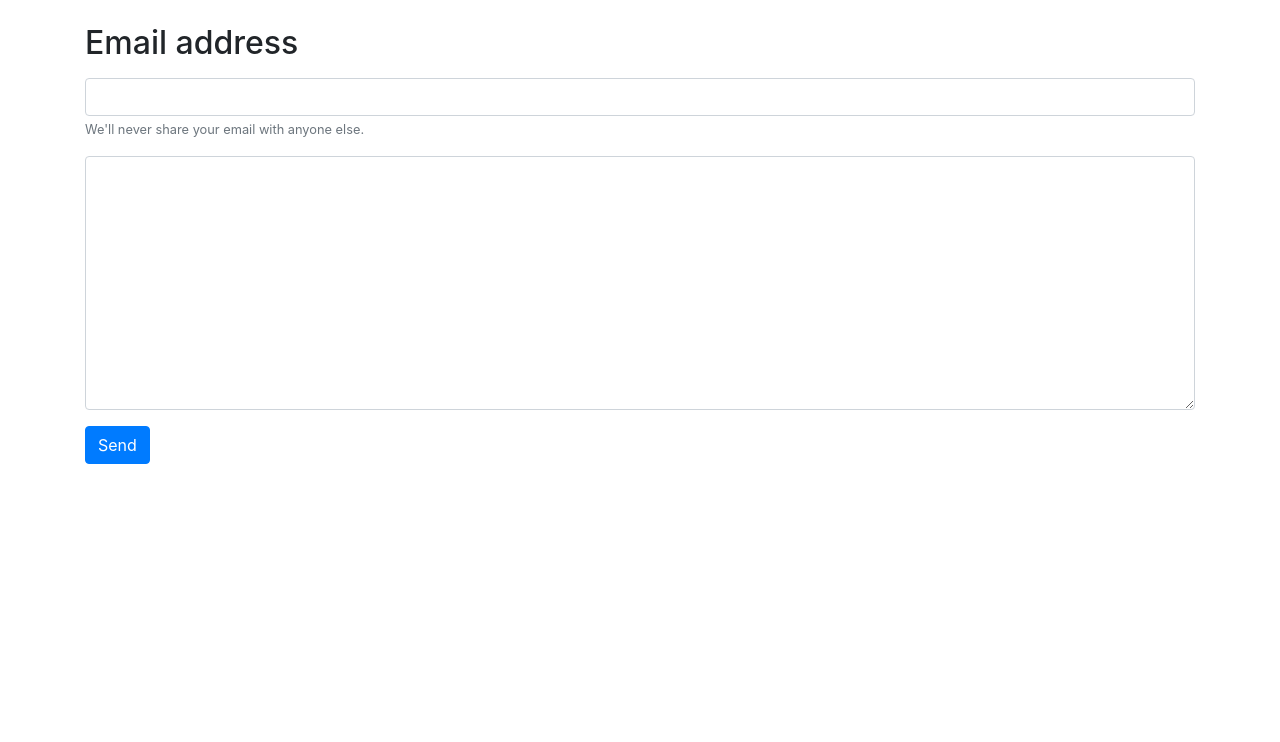
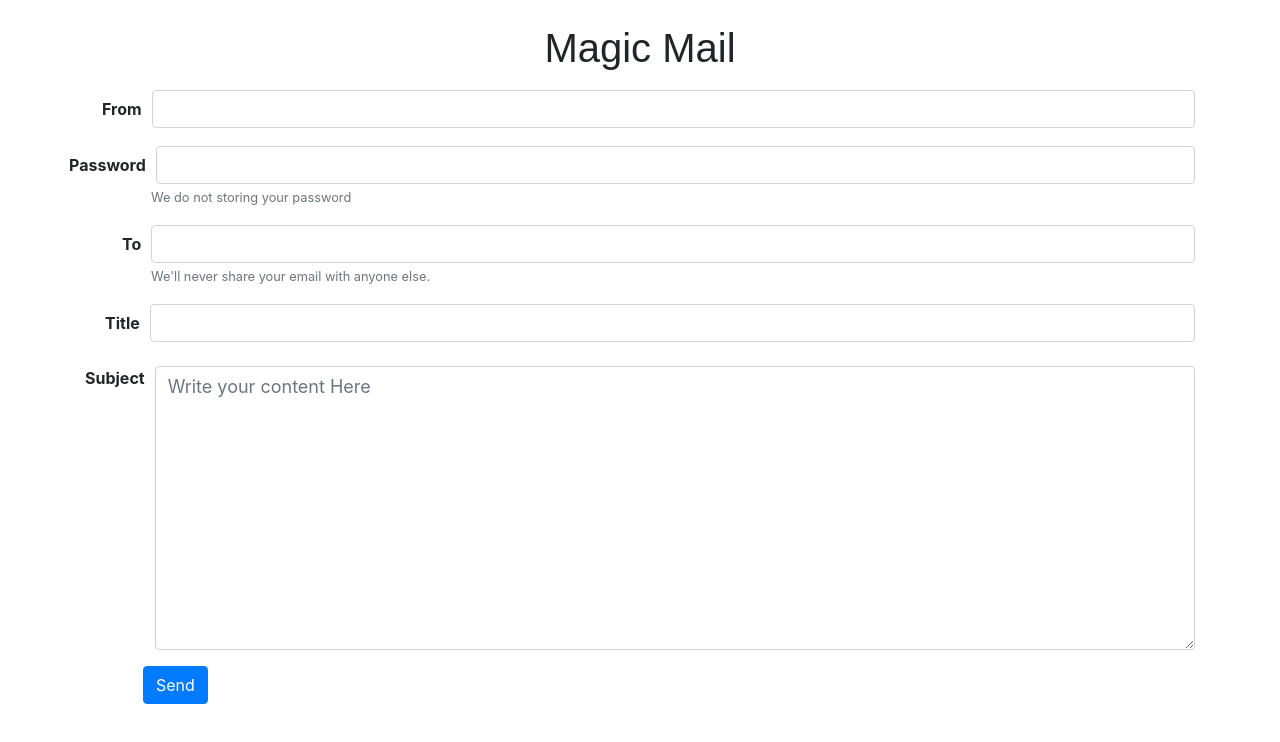
Before and after one commit to ap211unitech/MAGIC-MAIL, a website: page views/index.html in a window 1280 px wide. Drawn offline with nearby package versions, Linux system fonts and the light colour scheme.

Commit message:
new features added

```diff
--- a/views/index.html
+++ b/views/index.html
@@ -15,21 +15,53 @@
 
 <body>
     <div class="container mt-4">
+        <h1 style="text-align: center;font-family: Arial, Helvetica, sans-serif;">Magic Mail</h1>
         <form method="POST" action="/">
             <div class="form-group">
-                <label for="exampleInputEmail1">
-                    <h2>Email address</h2>
-                </label>
-                <input type="email" class="form-control" id="exampleInputEmail1" aria-describedby="emailHelp"
-                    name="mails" multiple>
-                <small id="emailHelp" class="form-text text-muted">We'll never share your email with anyone
+                <div style="display: flex;align-items: center;margin-top: 18px;margin-left: 17px;">
+                    <strong style="margin-right: 10px;">From</strong>
+                    <input type="email" class="form-control" id="exampleInputEmail1" aria-describedby="emailHelp"
+                        name="sender" required>
+                </div>
+
+                <div style="display: flex;align-items: center;margin-top: 18px;margin-left: -16px;">
+                    <strong style="margin-right: 10px;">Password</strong>
+                    <input type="password" class="form-control" aria-describedby="emailHelp" name="password" required>
+                </div>
+
+                <small style="margin-left: 66px;" id="emailHelp" class="form-text text-muted">We do not storing your password</small>
+
+
+                <div style="display: flex;align-items: center;margin-top: 18px;margin-left: 37px;">
+                    <strong style="margin-right: 10px;">To</strong>
+                    <input type="email" class="form-control" id="exampleInputEmail1" aria-describedby="emailHelp"
+                        name="mails" multiple required>
+                </div>
+                <small style="margin-left: 66px;" id="emailHelp" class="form-text text-muted">We'll never share your
+                    email with anyone
                     else.</small>
             </div>
-            <div class="form-group">
-                <textarea class="form-control" id="exampleFormControlTextarea1" rows="10" name="content" style="white-space: pre-wrap;"></textarea>
+
+            <div style="display: flex;align-items: center;margin-top: 18px;margin-left: 20px;">
+                <strong style="margin-right: 10px;">Title</strong>
+                <input type="text" class="form-control" id="exampleInputEmail1" aria-describedby="emailHelp"
+                    name="title" required>
             </div>
 
-            <button type="submit" class="btn btn-primary">Send</button>
+            <div class="form-group mt-4">
+                <div style="display: flex;align-items: flex-start;">
+
+                    <strong style="margin-right: 10px;">Subject</strong>
+
+                    <textarea class="form-control" id="exampleFormControlTextarea1" rows="10" name="content"
+                        style="white-space: pre-wrap;font-size: 18px;" placeholder="Write your content Here"
+                        required></textarea>
+
+                </div>
+
+            </div>
+
+            <button type="submit" class="btn btn-primary" style="margin-left: 58px;">Send</button>
         </form>
 
     </div>
```
Also changed, not shown: app.js (+35 -16 lines).
